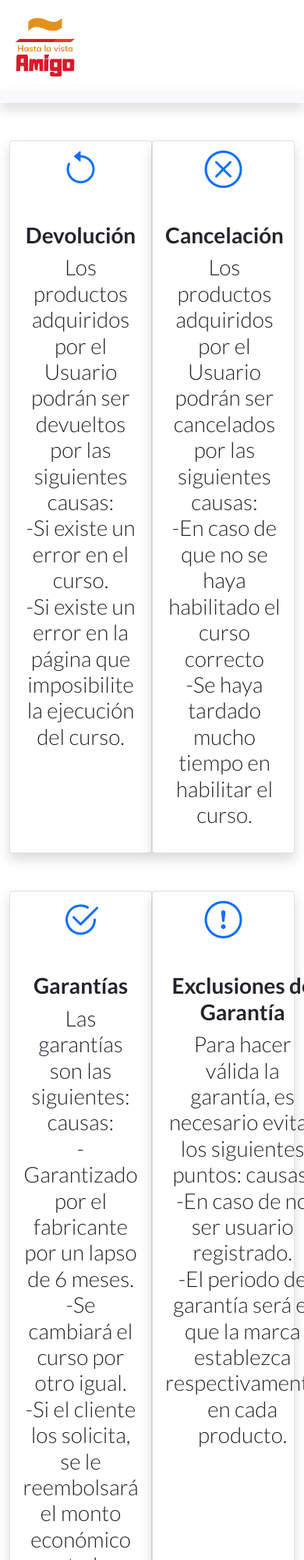
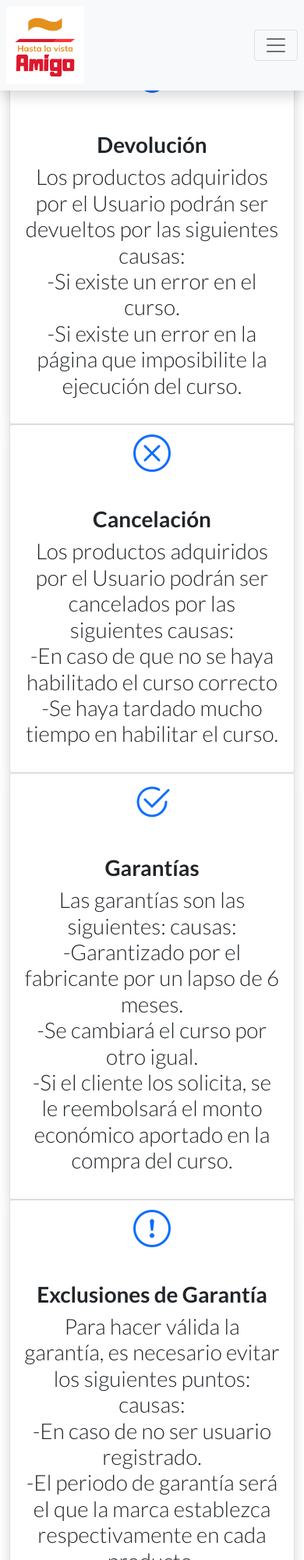
Before and after one commit to 191217Paco/HighBits-HastaLaVistaAmigos, a plain HTML site: page terminos_condiciones.html in a window 390 px wide. Shown: the top 2000 px of the page at 78% size. Drawn offline with nearby package versions, Linux system fonts and the light colour scheme.

Commit message:
covertido a resposivo

```diff
--- a/terminos_condiciones.html
+++ b/terminos_condiciones.html
@@ -32,12 +32,14 @@
     <body>
 
         <!-- Navigation-->
-        <nav class="navbar navbar-expand-lg   ">
+        <nav class="navbar navbar-expand-sm navbar-light bg-light fixed-top shadow   ">
             <div class="container px-2">
                 <img src="assets/img/HastaLaVistaAmigoLogo.png" class="rounded  " alt="Cinque Terre" width="100">
                 <button class="navbar-toggler" type="button" data-toggle="collapse" data-target="#navbarSupportedContent" aria-controls="navbarSupportedContent" aria-expanded="false" aria-label="Toggle navigation"><span class="navbar-toggler-icon"></span></button>
                 <div class="collapse navbar-collapse justify-content-end" id="navbarSupportedContent">
-                    <a class="btn btn-danger btn-lg" href="/index.html">Volver</a>
+                    <div class="d-grid gap-2 d-sm-flex justify-content-sm-center ">
+                        <a class="btn btn-danger btn-lg" href="/index.html">Volver</a>
+                    </div>
 
                 </div>
             </div>
@@ -48,9 +50,9 @@
         <section class="features-icons py-2  bg-light text-center shadow" id="curso1"></section>
             <div class="container-fluid  'offset-md-6' mt-5">
 
-                <div class=" d-flex justify-content-around text-center ">
+                <div class=" d-flex justify-content-around flex-wrap text-center ">
 
-                    <div class="card shadow col-6" >
+                    <div class="card shadow " >
                         <div class="features-icons-icon d-flex bg-gradient m-auto text-primary text-white mb-3 px-2 " style="width: fit-content; height: fit-content;" >
                             <i class="bi bi-arrow-counterclockwise m-auto text-primary " style="font-size:48px;"></i>
                         </div>
@@ -70,7 +72,7 @@
                         </div>
                     </div>
 
-                    <div class="card shadow col-6">
+                    <div class="card shadow ">
                         <div class="features-icons-icon d-flex bg-gradient m-auto text-primary text-white mb-3 px-2 " style="width: fit-content; height: fit-content;" >
                             <i class="bi bi-x-circle m-auto text-primary " style="font-size:48px;"></i>
                         </div>
@@ -89,16 +91,7 @@
 
                         </div>
                     </div>
-                </div>
-            </div>
-        </section>
-
-        <section class="features-icons py-0  bg-light text-center shadow" id="curso1"></section>
-            <div class="container-fluid  'offset-md-6' mt-5">
-
-                <div class=" d-flex justify-content-around text-center ">
-
-                    <div class="card shadow col-6" >
+                    <div class="card shadow" >
                         <div class="features-icons-icon d-flex bg-gradient m-auto text-primary text-white mb-3 px-2 " style="width: fit-content; height: fit-content;" >
                             <i class="bi bi-check2-circle m-auto text-primary " style="font-size:48px;"></i>
                         </div>
@@ -119,7 +112,7 @@
                         </div>
                     </div>
 
-                    <div class="card shadow col-6">
+                    <div class="card shadow ">
                         <div class="features-icons-icon d-flex bg-gradient m-auto text-primary text-white mb-3 px-2 " style="width: fit-content; height: fit-content;" >
                             <i class="bi bi-exclamation-circle m-auto text-primary " style="font-size:48px;"></i>
                         </div>
```
Also changed, not shown: index.html (+1 -1 lines), politicas_servicios.html (+1 -1 lines), registro.html (+1 -1 lines).
